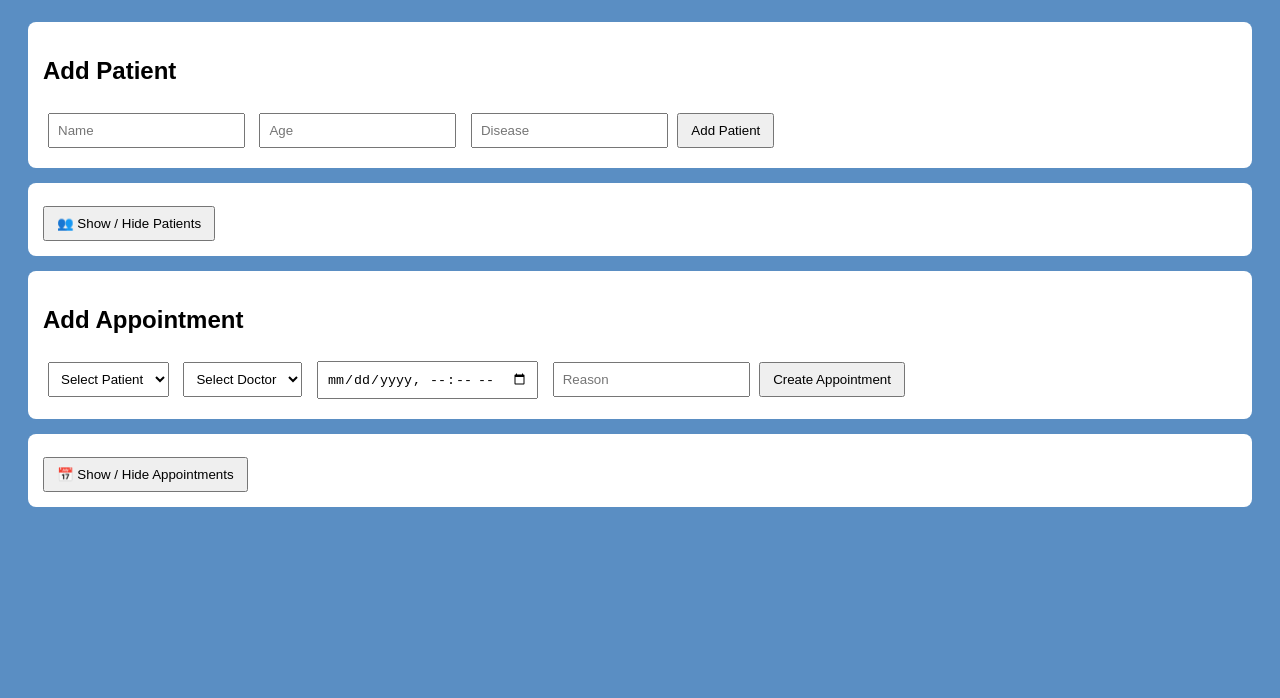
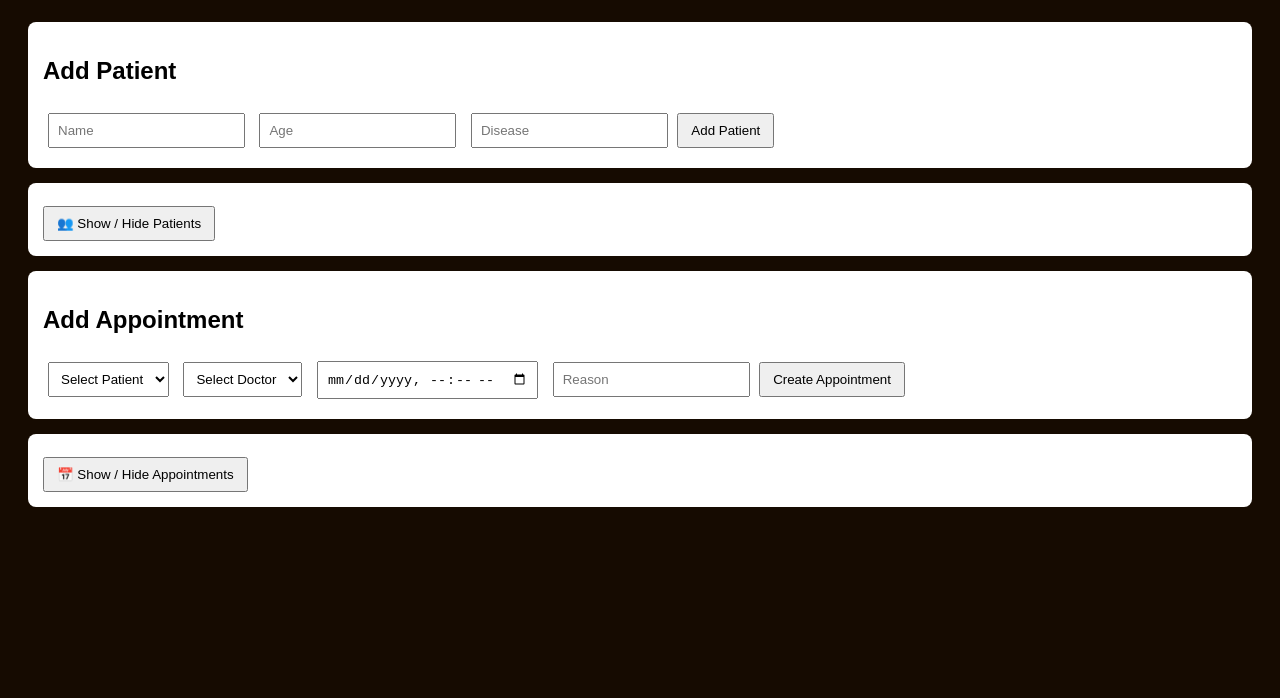
Before and after one commit to karlozk/healthcare-portal, a website: page public/index.html in a window 1280 px wide. Shown: the part 102-800 px from the top of the page. Drawn offline with Linux system fonts and the light colour scheme.

Commit message:
Test CI/CD: change background color

```diff
--- a/public/style.css
+++ b/public/style.css
@@ -1,6 +1,6 @@
 body {
   font-family: Arial;
-  background: #5a8ec3;
+  background: #160b01;
   padding: 20px;
 }
 
```
